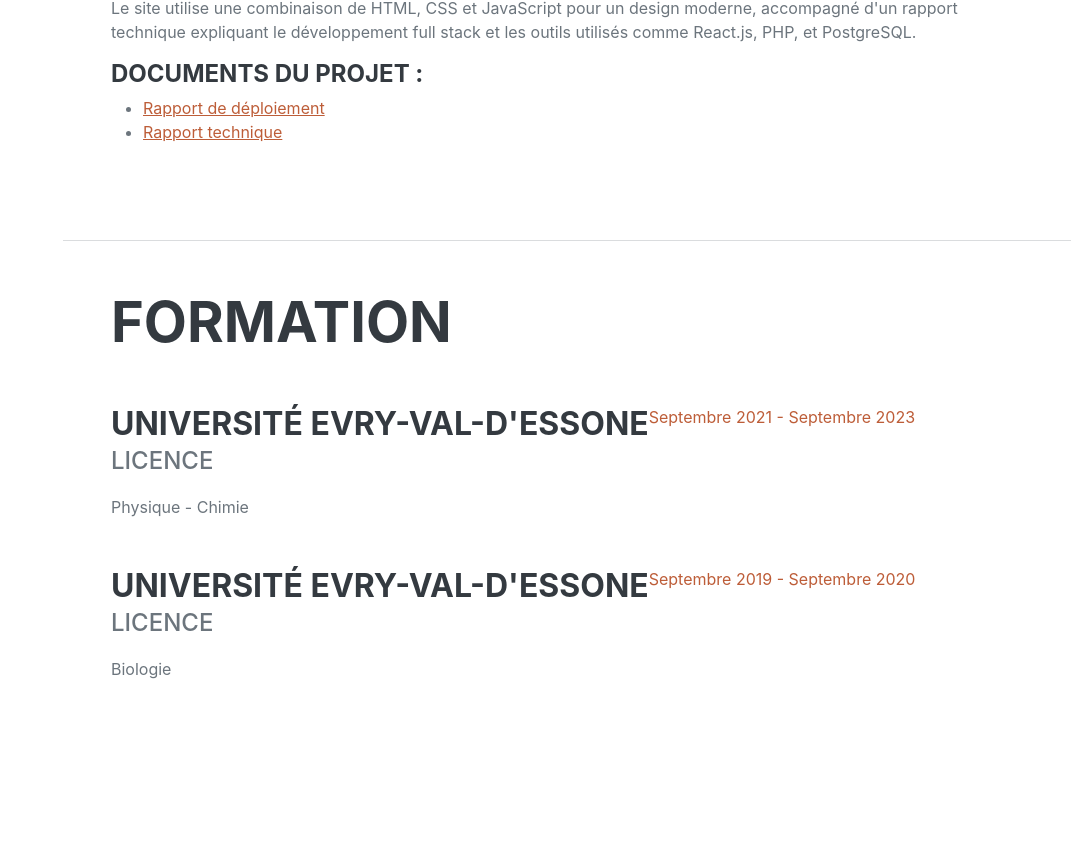
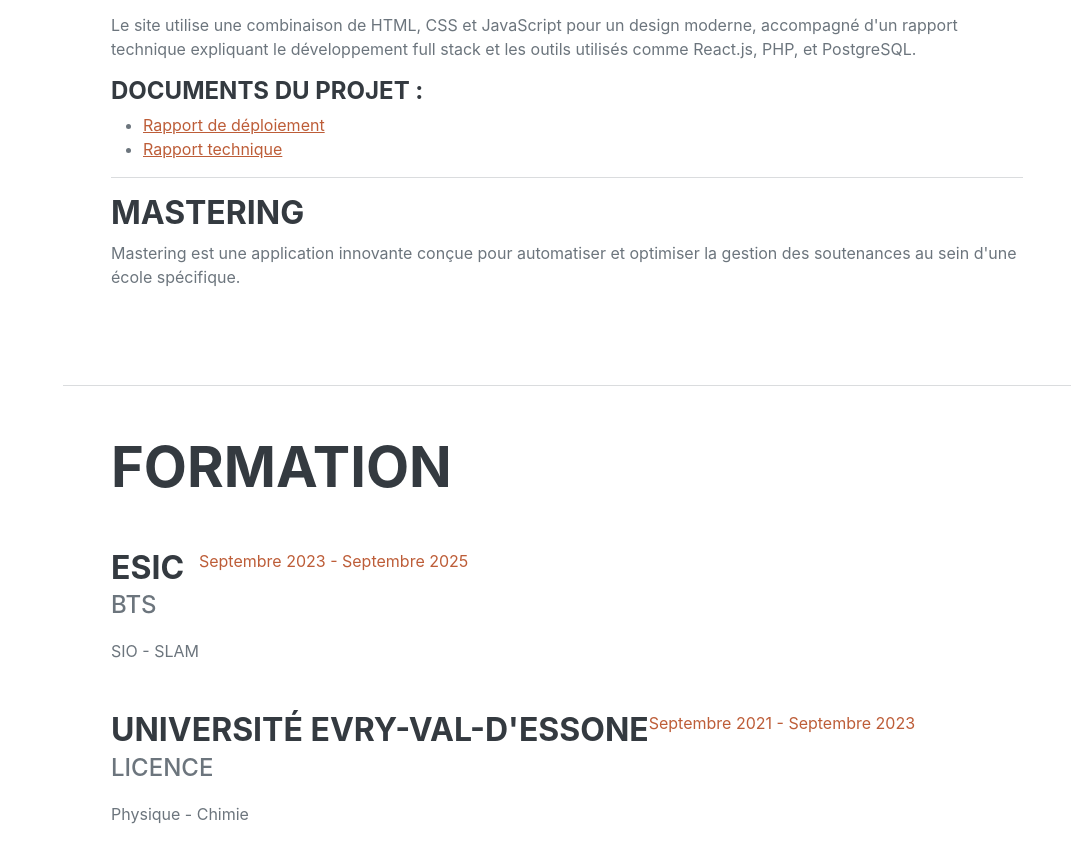
Before and after one commit to nrbouya/nour.github.io, a plain HTML site: page dist/index.html in a window 1280 px wide. Shown: the part 2165-3020 px from the top of the page, without its empty margins (209-1280 px from the left). Drawn offline with nearby package versions, Linux system fonts and the light colour scheme; a web font is replaced by a local one.

Commit message:
Add files via upload

```diff
--- a/dist/index.html
+++ b/dist/index.html
@@ -52,7 +52,7 @@
                         👩‍💻Étudiante en BTS SIO, option SLAM (Solutions Logicielles et Applications Métiers), je suis passionnée par le développement de solutions logicielles et la création d'applications adaptées aux besoins des utilisateurs. Au cours de ma formation, j'ai acquis des compétences solides en développement, analyse de données et gestion de projets informatiques, que je cherche à enrichir au travers de stages et de projets pratiques.</p>
                     <div class="social-icons">
                         <a class="social-icon" href="#!"><i class="fab fa-linkedin-in"></i></a>
-                        <a class="social-icon" href="#!"><i class="fab fa-github"></i></a>
+                        <a class="social-icon" href="https://github.com/nrbouya"><i class="fab fa-github"></i></a>
                         <a class="social-icon" href="#!"><i class="fab fa-twitter"></i></a>
                         <a class="social-icon" href="#!"><i class="fab fa-facebook-f"></i></a>
                     </div>
@@ -90,7 +90,7 @@
                         <p>Le site comporte des sections bien définies pour l'accueil, les produits phares, et un CTA pour diriger les utilisateurs vers la boutique en ligne. Le design est inspiré des standards de luxe avec des couleurs dorées et un style minimaliste.</p>
                     </div>
                     <!-- Fin du Projet 1 -->
-
+                    <hr></hr>
                     <!-- Projet 2: Équipe de France Olympique de Football -->
                     <div class="project">
                         <h3>Équipe de France Olympique de Football</h3>
@@ -115,6 +115,14 @@
                         </div>
                     </div>
                     <!-- Fin du Projet 2 -->
+                    <hr></hr>
+                    <!-- Projet 3: Mastering -->
+                    <div class="project">
+                      <h3>Mastering</h3>
+                      <p>Mastering est une application innovante conçue pour automatiser et optimiser la gestion des soutenances au sein d'une école spécifique.</p>
+
+                  </div>
+                  <!-- Fin du Projet 3 -->
                 </div>
             </section>
             <hr class="m-0" />
@@ -123,6 +131,17 @@
                 <div class="resume-section-content">
                     <h2 class="mb-5">Formation</h2>
                     <!-- Formation listée -->
+                    <div class="resume-item d-flex flex-column flex-md-row mb-5">
+                      <div class="resume-content mr-auto">
+                        <h3 class="mb-0">ESIC</h3>
+                        <div class="subheading mb-3">BTS</div>
+                        <div>SIO - SLAM</div>
+                      </div>
+                      <div class="resume-date text-md-right">
+                        <span class="text-primary">Septembre 2023 - Septembre 2025</span>
+                      </div>
+                    </div>
+
                     <div class="resume-item d-flex flex-column flex-md-row mb-5">
                         <div class="resume-content mr-auto">
                           <h3 class="mb-0">Université Evry-Val-d'Essone</h3>
@@ -186,9 +205,11 @@
                             <span>Git</span>
                           </li>
                           <li class="list-inline-item">
-                            <i class="fab fa-laravel" style="font-size: 2em; color: #FF2D20;"></i>
-                            <span>Laravel</span>
+                            <i class="fab fa-java" style="font-size: 2em; color: #78362a;"></i>
+                            <span>Java</span>
                           </li>
+
+
                         </ul>
 
                         <div class="subheading mb-3">Méthodologie de Travail</div>
```
